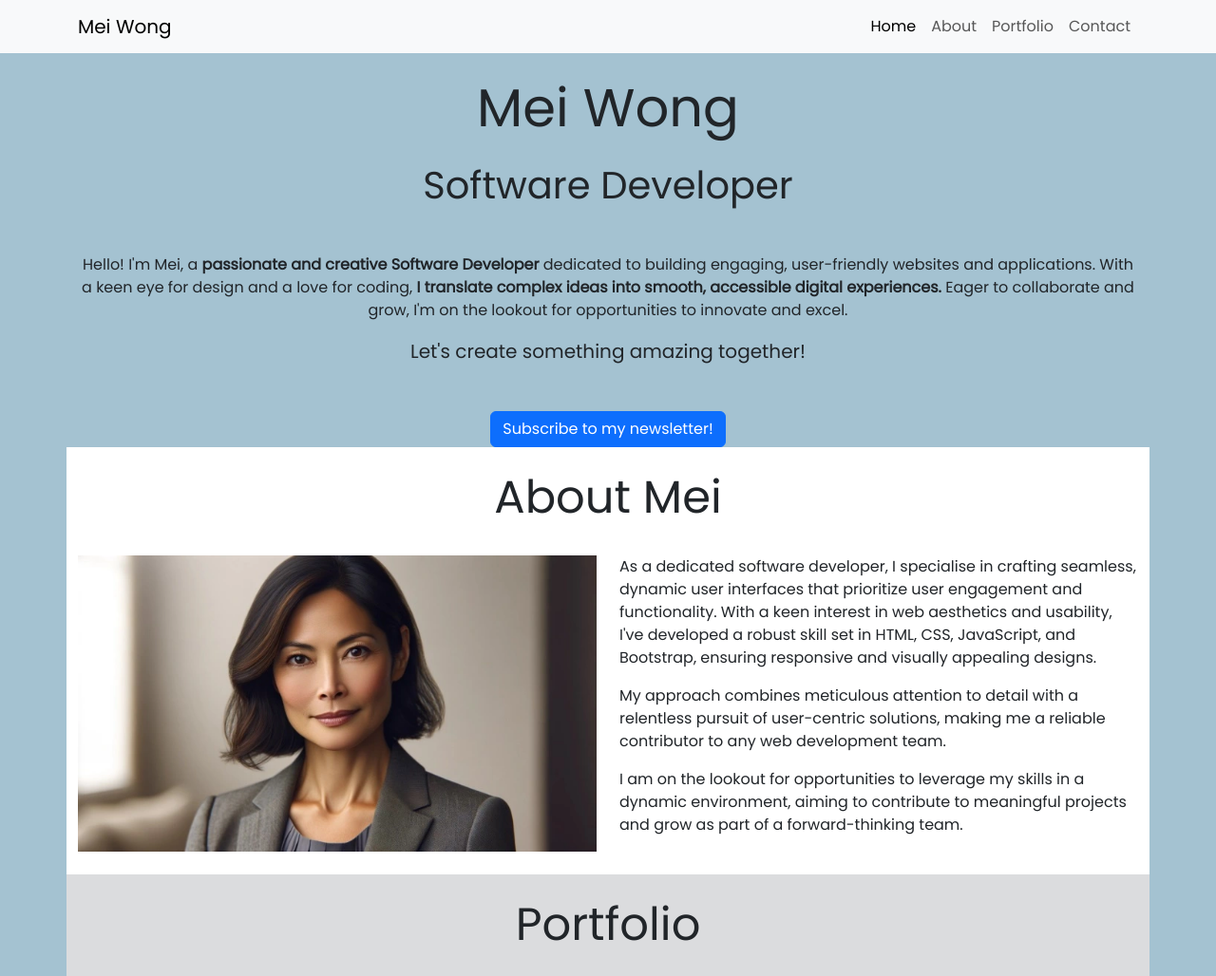
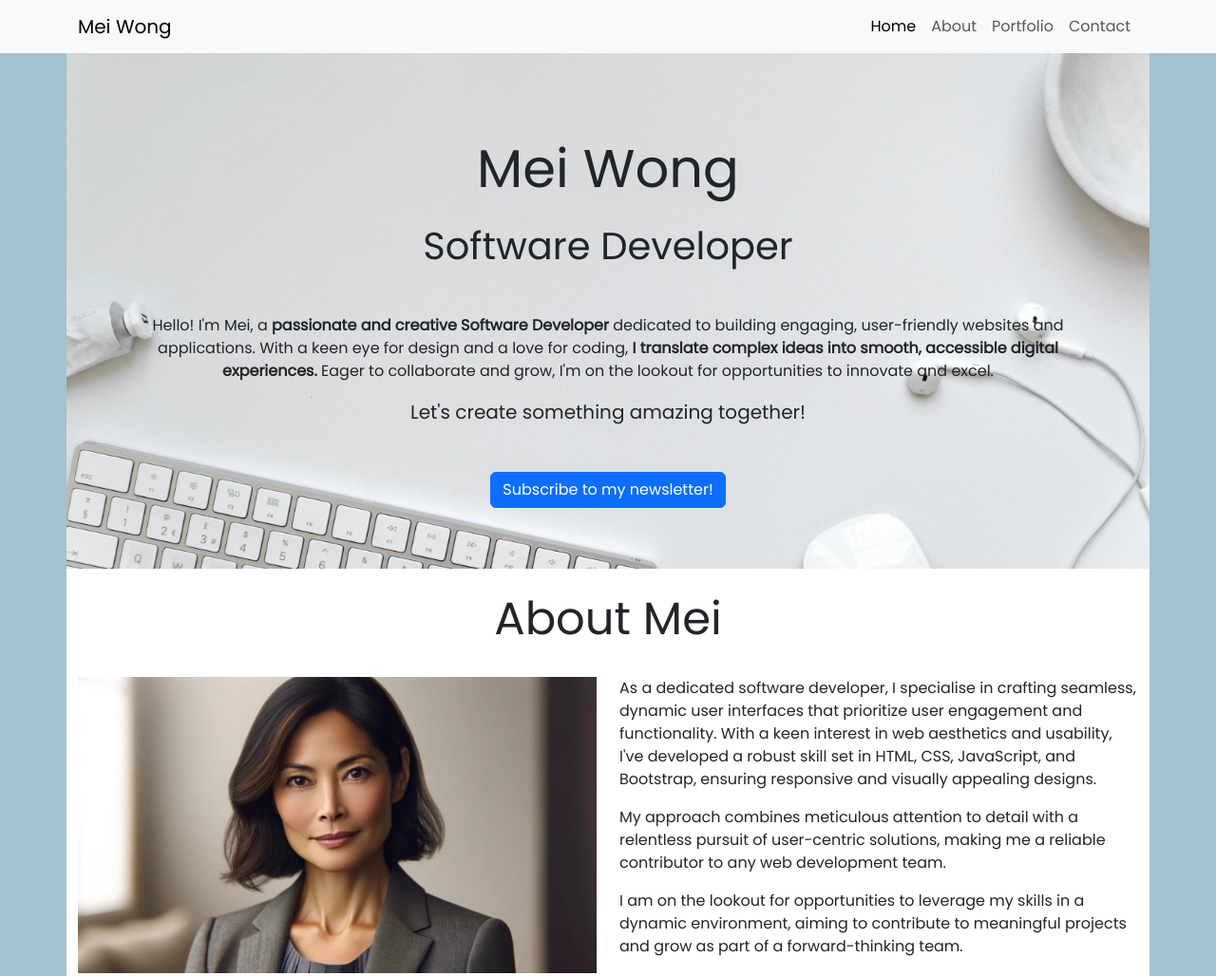
Before and after one commit to Gigabite1277/01.04-putting-it-together-01.04.02a-starter-code-, a plain HTML site: page index.html in a window 1280 px wide. Shown: the top 1028 px of the page at 95% size. Drawn offline with nearby package versions, Linux system fonts and the light colour scheme.

Commit message:
Added picture to header

```diff
--- a/assets/css/style.css
+++ b/assets/css/style.css
@@ -36,3 +36,14 @@ h2 {
 #contact {
     background-color: white;
 }
+
+/* Header */
+
+#hero {
+    background-color: #dbdcde; /* light grey*/
+    background-image: url("../images/background.webp");
+    background-size: cover;
+    background-position: 50% 70%;
+    min-height: 500px;
+    padding: 5% 7%;
+}
```
Also changed, not shown: assets/images/background.webp (added).
